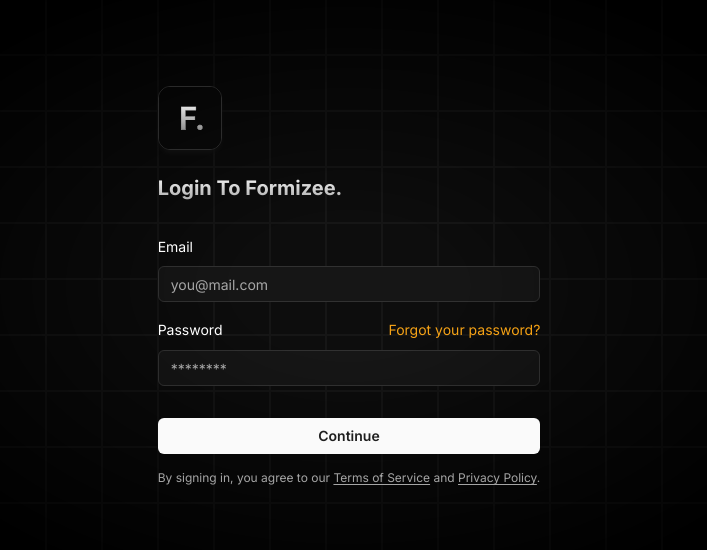
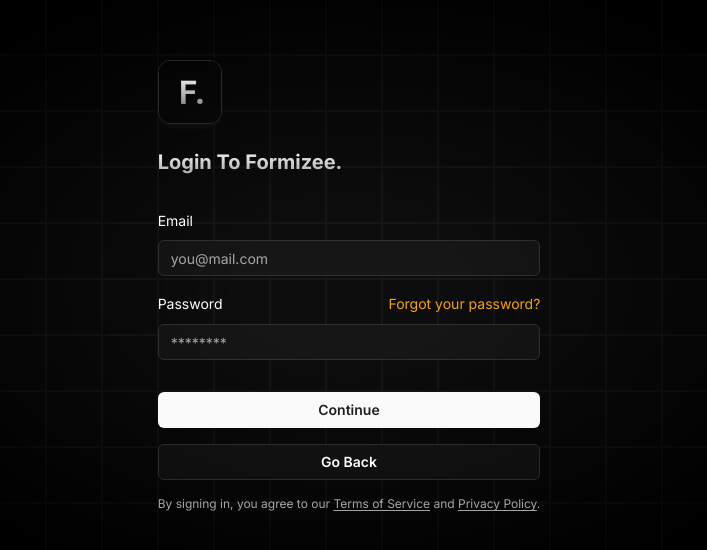
Before and after one commit to formizee/formizee, a Next.js app: page /login in a window 1280 px wide. Shown: the part 114-664 px from the top of the page, without its empty margins (291-998 px from the left). Built offline with nearby package versions, Linux system fonts and the light colour scheme.

Commit message:
fix(components): update the login form to add a back button

```diff
--- a/src/components/forms/login.tsx
+++ b/src/components/forms/login.tsx
@@ -85,7 +85,10 @@
             </FormItem>
           )}
         />
-        <Button className="my-4">Continue</Button>
+        <Button className="mt-4">Continue</Button>
+        <Button className="mb-4" variant="outline" asChild>
+          <Link href="/">Go Back</Link>
+        </Button>
       </form>
     </Form>
   );
```
